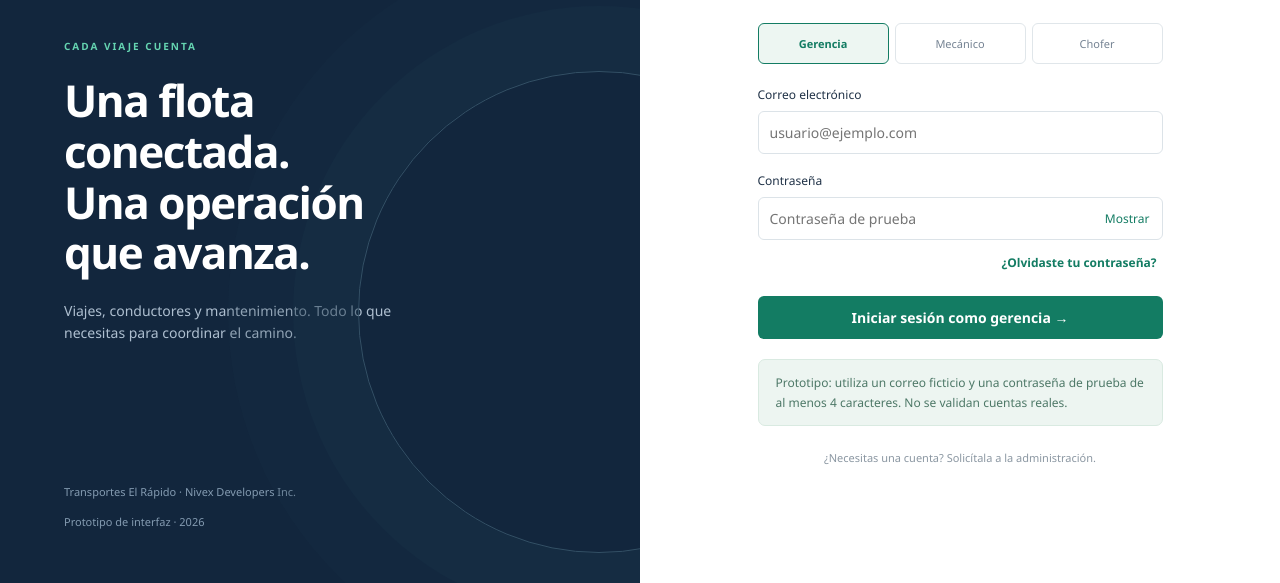
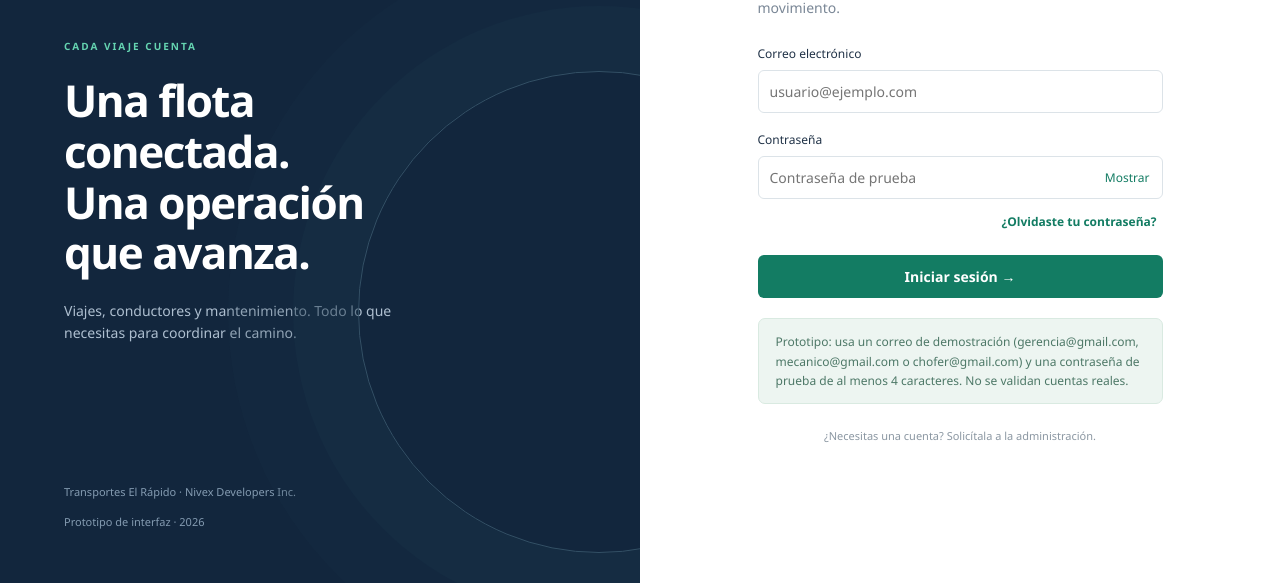
Before and after one commit to Chris-104/Prototipo, a plain HTML site: page index.html in a window 1280 px wide. Shown: the part 217-800 px from the top of the page. Drawn offline with Linux system fonts and the light colour scheme.

Commit message:
second commit

```diff
--- a/app.js
+++ b/app.js
@@ -5,6 +5,12 @@
    ========================= */
 
 const availableRoles = ["Gerencia", "Mecánico", "Chofer"];
+
+const demoLogins = {
+  "gerencia@gmail.com": "Gerencia",
+  "mecanico@gmail.com": "Mecánico",
+  "chofer@gmail.com": "Chofer"
+};
 
 const authPages = [
   "Acceso",
@@ -391,33 +397,21 @@ function go(destination) {
   render();
 }
 
-function chooseProfile(selectedRole) {
-  if (
-    sessionActive ||
-    page !== "Acceso" ||
-    !availableRoles.includes(selectedRole)
-  ) {
-    return;
-  }
-
-  authProfile = selectedRole;
-
-  document.querySelectorAll("[data-profile]").forEach(button => {
-    const selected = button.dataset.profile === selectedRole;
-    button.classList.toggle("chosen", selected);
-    button.setAttribute("aria-pressed", String(selected));
-  });
-
-  document.getElementById("loginButton").textContent =
-    "Iniciar sesión como " + selectedRole.toLowerCase() + " →";
-}
-
 function login() {
   if (sessionActive || page !== "Acceso") {
     return;
   }
 
   if (!document.getElementById("loginForm").reportValidity()) {
+    return;
+  }
+
+  const email = document.getElementById("authemail").value.trim().toLowerCase();
+
+  if (demoLogins[email]) {
+    authProfile = demoLogins[email];
+  } else {
+    toast("No existe una cuenta de demostración con ese correo.");
     return;
   }
 
@@ -1894,24 +1888,6 @@ function renderAuth() {
         tu operación en movimiento.
       </p>
 
-      <div
-        class="profilechips"
-        role="group"
-        aria-label="Seleccionar perfil de demostración"
-      >
-        ${availableRoles.map(item => `
-          <button
-            type="button"
-            data-profile="${item}"
-            class="${authProfile === item ? "chosen" : ""}"
-            aria-pressed="${authProfile === item}"
-            onclick="chooseProfile('${item}')"
-          >
-            ${item}
-          </button>
-        `).join("")}
-      </div>
-
       <form id="loginForm" onsubmit="event.preventDefault(); login()">
         <label for="authemail">Correo electrónico</label>
         <input
@@ -1955,13 +1931,14 @@ function renderAuth() {
         </div>
 
         <button type="submit" class="btn" id="loginButton">
-          Iniciar sesión como ${authProfile.toLowerCase()} →
+          Iniciar sesión →
         </button>
       </form>
 
       <div class="notice">
-        Prototipo: utiliza un correo ficticio y una contraseña
-        de prueba de al menos 4 caracteres.
+        Prototipo: usa un correo de demostración
+        (gerencia@gmail.com, mecanico@gmail.com o chofer@gmail.com)
+        y una contraseña de prueba de al menos 4 caracteres.
         No se validan cuentas reales.
       </div>
 
--- a/styles.css
+++ b/styles.css
@@ -887,29 +887,6 @@ body:not(.auth) #authroot {
   margin-top: 24px;
 }
 
-.profilechips {
-  display: grid;
-  grid-template-columns: repeat(3, 1fr);
-  gap: 6px;
-  margin: 22px 0;
-}
-
-.profilechips button {
-  border: 1px solid #e0e6ea;
-  border-radius: 6px;
-  background: white;
-  padding: 12px 3px;
-  font-size: 11px;
-  color: #758393;
-}
-
-.profilechips .chosen {
-  border-color: var(--green);
-  background: #edf6f2;
-  color: var(--green);
-  font-weight: 700;
-}
-
 .authnote {
   font-size: 11px;
   text-align: center;
```
